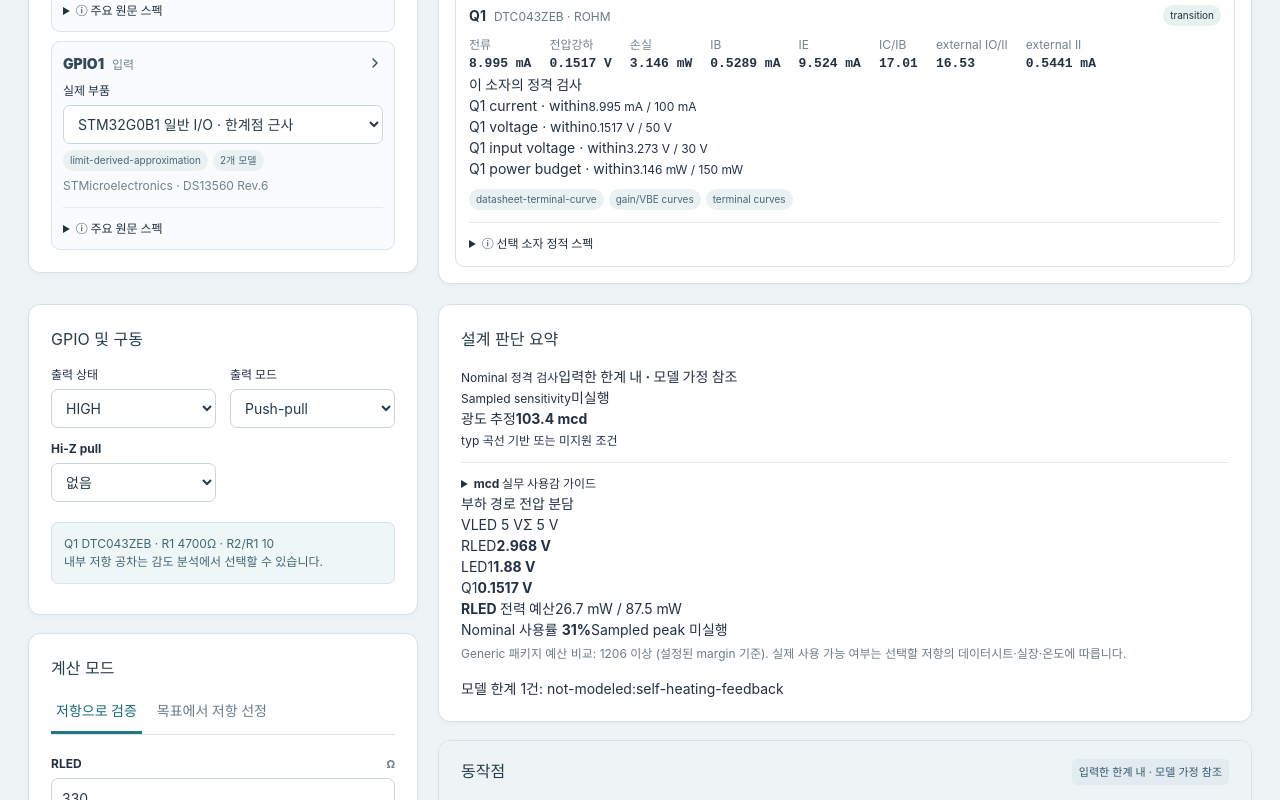
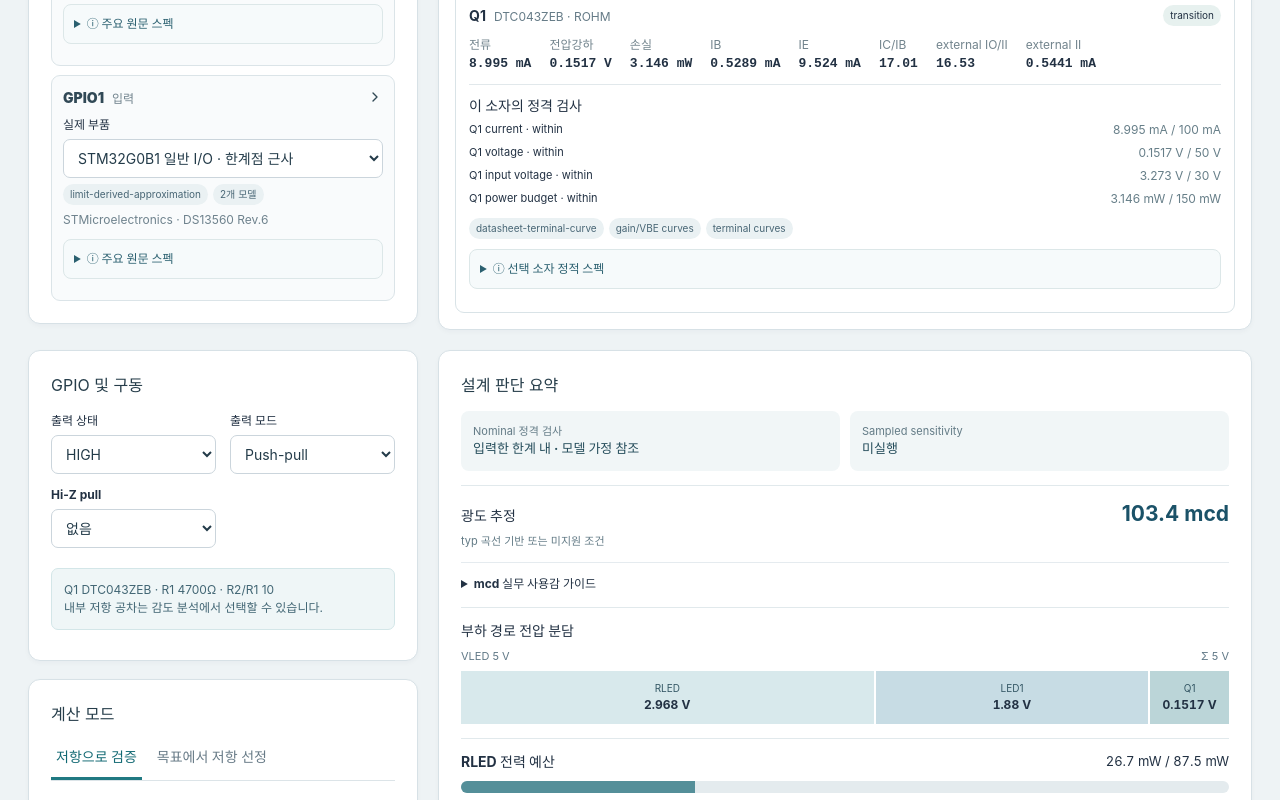
Before and after one commit to InitusNovus/led-tr-analyzer, a React (Vite) app: page / in a window 1280 px wide. Shown: the part 900-1700 px from the top of the page. Built offline with nearby package versions, Linux system fonts and the light colour scheme.

Commit message:
test+style: verify view/canonical identity and summarize design limits (#21)

```diff
--- a/src/index.css
+++ b/src/index.css
@@ -5,3 +5,61 @@
 @media(max-width:720px){.workbench,.lower-grid{grid-template-columns:minmax(0,1fr)}.shell{padding:20px 13px}.top-inner{padding:12px 15px}.title-row{align-items:flex-start;flex-direction:column}.actions{width:100%}.actions button{flex:1}.schematic-panel{order:1}.setup-panel{order:2}.mobile-circuit-toolbar{display:block;margin-bottom:10px}.mobile-circuit-toolbar .field{margin:0}.lower-grid{margin-top:16px}.quick-results{grid-template-columns:1fr 1fr}.schematic svg{min-width:480px}.schematic-scroll{border-top:1px solid #284856;border-bottom:1px solid #284856}.metrics{padding:18px;gap:17px 10px}.metric strong{font-size:22px}.fields.two,.supply-grid{grid-template-columns:1fr 1fr}.evidence-grid{grid-template-columns:1fr}input,select{font-size:16px}.topology-cards{grid-template-columns:1fr}.part-label,.rail-label{font-size:19px}.terminal-label,.minor-label{font-size:18px}}
 @media(max-width:380px){.fields.two,.supply-grid,.quick-results{grid-template-columns:1fr}.panel{padding:16px}.schematic-panel{padding:10px}}
 @media(prefers-reduced-motion:reduce){*{scroll-behavior:auto!important}}
+
+/* #20/#21 - Optical/engineering summaries. The labels deliberately distinguish assumptions and limits. */
+.quick-specs{background:#f6fafb;border:1px solid #dce7e8;border-radius:8px;margin:10px 0;padding:10px}
+.quick-specs summary{color:#2b6070;list-style:revert;font-weight:650}
+.spec-rows{display:grid;gap:7px;margin:10px 0}
+.spec-row{display:grid;grid-template-columns:1fr 1fr;gap:4px 10px;border-bottom:1px solid #e0e9ed;padding:5px 0}
+.spec-row span{font-size:11px;color:#5a707e}
+.spec-row b{font-size:12px;text-align:right;font-variant-numeric:tabular-nums}
+.spec-row small{grid-column:1/-1;color:#72838b;word-wrap:break-word}
+.quick-specs .subtle{margin:8px 0}
+.quick-specs a{font-size:11px;word-break:break-word}
+.field-error{color:#b83b49!important;font-size:12px!important;margin-top:2px}
+.field input[aria-invalid="true"]{border-color:#d85b65;background:#fff7f8}
+.design-summary{display:flex;flex-direction:column;gap:14px}
+.design-summary h2{margin-bottom:0}
+.design-state-grid{display:grid;grid-template-columns:repeat(2,minmax(0,1fr));gap:10px}
+.design-state-grid>div{display:flex;flex-direction:column;background:#f1f6f7;padding:12px;border-radius:8px}
+.design-state-grid small,.design-secondary,.design-goal small,.design-optical small{font-size:11px;color:#637b86}
+.design-state-grid strong{font-size:13px;color:#254d5b}
+.design-goal{border:1px solid #d3e4e6;background:#f5faf9;border-radius:8px;padding:12px;display:grid;gap:5px}
+.design-goal span{font-variant-numeric:tabular-nums;color:#214d62}
+.design-goal em{font-style:normal;font-weight:650;font-size:12px}
+.design-goal em.goal-missed,.goal-missed{color:#a54730}
+.goal-met{color:#197267}
+.design-optical{border-top:1px solid #e1e9ec;padding-top:12px}
+.design-optical>div{display:flex;flex-wrap:wrap;align-items:baseline;justify-content:space-between;gap:8px}
+.design-optical b{font-size:21px;color:#1b5268}
+.design-optical small{display:block;line-height:1.5;margin-top:4px}
+.design-optical details p{font-size:12px;line-height:1.6;color:#5e717d;margin-top:5px}
+.design-voltage,.design-power{border-top:1px solid #e1e9ec;padding-top:12px}
+.voltage-rail{display:flex;justify-content:space-between;color:#617987;font-size:11px;margin:7px 0}
+.voltage-segments{display:flex;gap:2px;overflow:hidden}
+.voltage-segment{background:#d8e9ec;padding:10px 3px;min-width:48px;display:flex;flex-direction:column;align-items:center;overflow:hidden}
+.voltage-segment:nth-child(2){background:#c7dce4}
+.voltage-segment:nth-child(3){background:#bbd5d8}
+.voltage-segment:nth-child(4){background:#b0cfd5}
+.voltage-segment span{font-size:10px;color:#335664}
+.voltage-segment b{font-size:12px;white-space:nowrap;font-variant-numeric:tabular-nums}
+.design-voltage small{color:#6d828d;font-size:11px;display:block;margin-top:7px}
+.design-power-head,.design-secondary{display:flex;align-items:center;justify-content:space-between;gap:8px}
+.design-power-head span{font-size:13px;font-variant-numeric:tabular-nums}
+.power-meter{margin:9px 0;height:12px;background:#e4ebee;border-radius:30px;overflow:hidden}
+.power-meter span{display:block;background:#548f99;height:100%}
+.design-power .subtle{margin-top:10px;margin-bottom:0}
+.design-warnings{display:grid;gap:8px}
+.design-alert{padding:10px;background:#fff4ef;border-left:3px solid #b46a4a;display:flex;flex-direction:column;align-items:flex-start;gap:4px;font-size:12px}
+.design-alert button{padding:2px;border:0;background:transparent;color:#7b3d2b;text-align:left;font-weight:700}
+.design-alert code{font-size:10px;overflow-wrap:anywhere;color:#566875}
+.design-warnings p{font-size:12px;line-height:1.6;color:#596d78}
+.instance-checks{display:grid;gap:5px;margin-top:10px;border-top:1px solid #e1e8eb;padding-top:10px}
+.instance-checks>div{display:flex;justify-content:space-between;gap:12px;flex-wrap:wrap;font-size:11px}
+.instance-checks small{color:#667e88}
+.target-explore{display:grid;gap:4px;margin:0 0 12px}
+.target-explore label{font-size:11px;color:#647b86}
+.target-explore input{padding:5px}
+.tolerance-presets{display:flex;flex-wrap:wrap;gap:5px;margin:6px 0 12px}
+.tolerance-presets button{font-size:11px;padding:5px 8px}
+@media(max-width:720px){.design-summary{padding:16px}.voltage-segment b{font-size:11px}.design-state-grid{gap:6px}.design-optical b{font-size:18px}}
```
Also changed, not shown: 1 other file (tests, documents, lock files or other folders).
